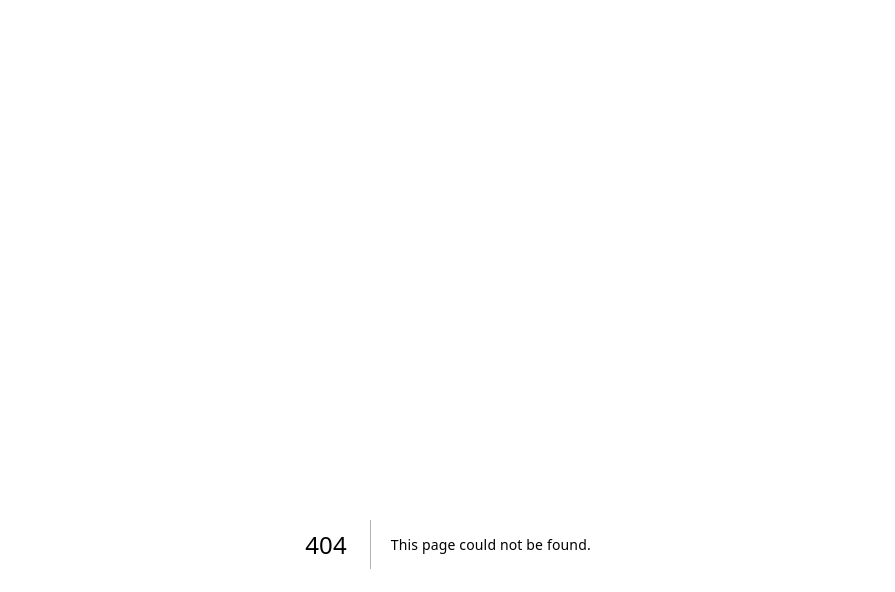
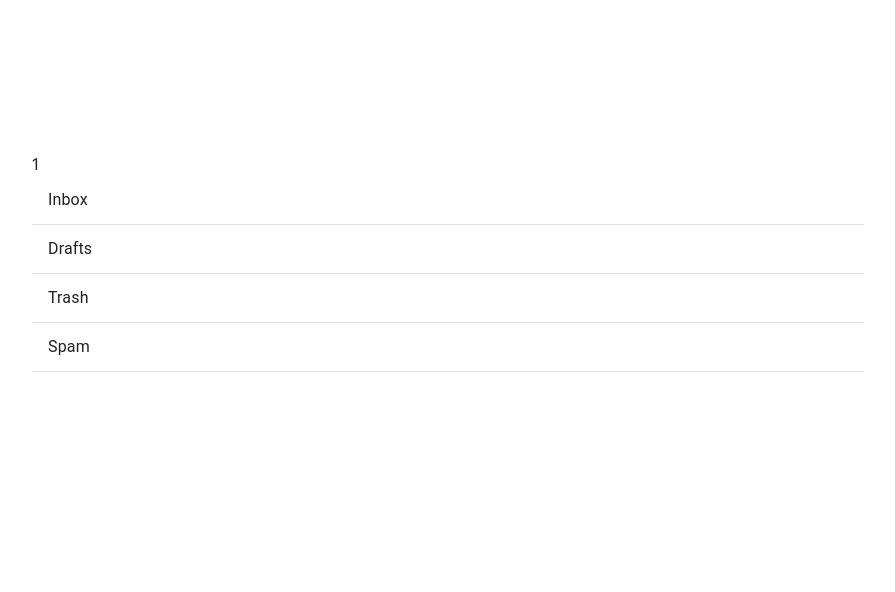
Before and after one commit to thminggg/banking-web, a Next.js app: page /account-transactions/1 in a window 1280 px wide. Before the commit this address had no page. Shown: the top 592 px of the page, without its empty margins (192-1087 px from the left). Built offline with nearby package versions, Linux system fonts and the light colour scheme.

Commit message:
chore: rename account-details to account-transactions

```diff
--- a/src/app/account-details/page.tsx
+++ /dev/null
@@ -1,3 +0,0 @@
-export default function AccountDetails() {
-  return <main>Account Details</main>;
-}
--- /dev/null
+++ b/src/app/account-transactions/[slug]/page.tsx
@@ -0,0 +1,27 @@
+import List from "@mui/material/List";
+import ListItem from "@mui/material/ListItem";
+import ListItemText from "@mui/material/ListItemText";
+
+export default function AccountDetails({
+  params,
+}: {
+  params: { slug: string };
+}) {
+  return (
+    <List>
+      <p>{params.slug}</p>
+      <ListItem divider>
+        <ListItemText primary="Inbox" />
+      </ListItem>
+      <ListItem divider>
+        <ListItemText primary="Drafts" />
+      </ListItem>
+      <ListItem divider>
+        <ListItemText primary="Trash" />
+      </ListItem>
+      <ListItem divider>
+        <ListItemText primary="Spam" />
+      </ListItem>
+    </List>
+  );
+}
--- a/src/components/AccountListItem.tsx
+++ b/src/components/AccountListItem.tsx
@@ -21,7 +21,7 @@ export default function AccountListItem({
   }).format(account.amount);
 
   const handleAccountClick = (event: React.MouseEvent<HTMLInputElement>) => {
-    router.push("/account-details");
+    router.push(`/account-transactions/${account.id}`);
   };
 
   return (
```
